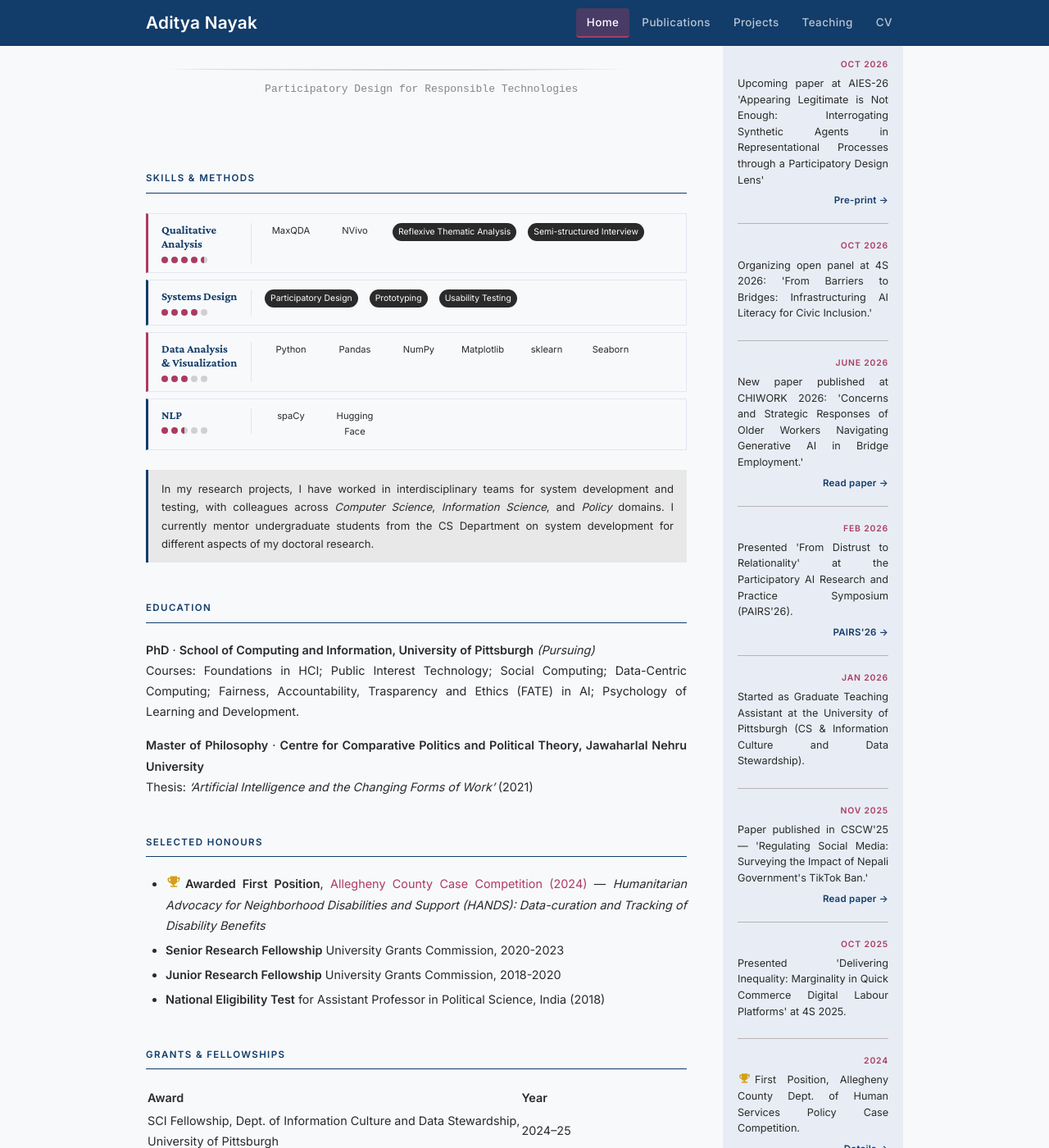
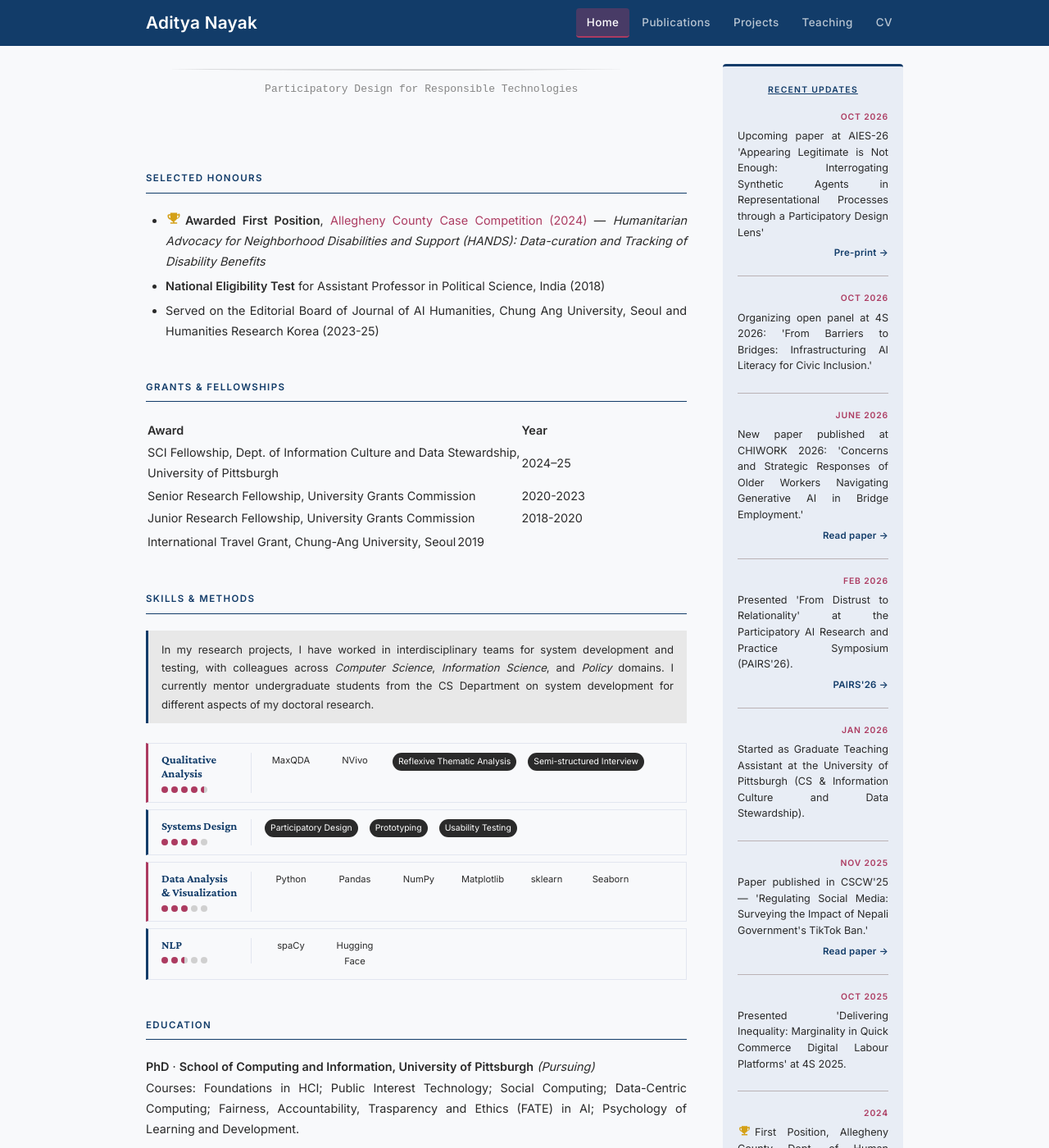
Before and after one commit to adityanayak-info/adityanayak-info.github.io, a Jekyll site: the page built from index.md, in a window 1280 px wide and 1400 px high, scrolled down 1022 px. Shown: the whole window at 82% size. Built offline with Jekyll 4.4.1, drawn with Linux system fonts in a browser that asks for light colours; our own code applies the rules of GitHub Pages for plain Markdown files; some of the changed lines change nothing that is shown; some of the changed text lies outside the part shown.

Commit message:
Update index.md with honours and fellowships
Added sections for Selected Honours and Grants & Fellowships to index.md, detailing awards and fellowships received.

```diff
--- a/index.md
+++ b/index.md
@@ -42,7 +42,29 @@ permalink: /
 -->
 
 
+
+## Selected Honours
+
+- <span><svg xmlns="http://www.w3.org/2000/svg" viewBox="0 0 24 24" fill="#D4A017" width="20" height="20" style="display:inline-block;vertical-align:-3px;margin-right:4px"><path d="M19 5h-2V3H7v2H5c-1.1 0-2 .9-2 2v1c0 2.55 1.92 4.63 4.39 4.94.63 1.5 1.98 2.63 3.61 2.96V17H7v2h10v-2h-4v-2.1c1.63-.33 2.98-1.46 3.61-2.96C19.08 11.63 21 9.55 21 7V6c0-1.1-.9-2-2-2zM7 10.82C5.84 10.4 5 9.3 5 8V7h2v3.82zm12-2.82c0 1.3-.84 2.4-2 2.82V7h2v1z"/></svg></span>**Awarded First Position**, [Allegheny County Case Competition (2024)](https://www.sci.pitt.edu/news/sci-phd-student-wins-allegheny-county-competition-supporting-refugees){:target="_blank"} — *Humanitarian Advocacy for Neighborhood Disabilities and Support (HANDS): Data-curation and Tracking of Disability Benefits*
+- **National Eligibility Test** for Assistant Professor in Political Science, India (2018)
+- Served on the Editorial Board of Journal of AI Humanities, Chung Ang University, Seoul and Humanities Research Korea (2023-25)
+
+## Grants & Fellowships
+
+| Award | Year |
+|---|---|
+| SCI Fellowship, Dept. of Information Culture and Data Stewardship,   <br> University of Pittsburgh | 2024–25 |
+| Senior Research Fellowship, University Grants Commission | 2020-2023 |
+|Junior Research Fellowship, University Grants Commission | 2018-2020 |
+
+| International Travel Grant, Chung-Ang University, Seoul | 2019 |
+
 ## Skills & Methods
+
+<div class="skill-collab">
+  In my research projects, I have worked in interdisciplinary teams for system development and testing, with colleagues across <em>Computer Science</em>, <em>Information Science</em>, and <em>Policy</em> domains. I currently mentor undergraduate students from the CS Department on system development for different aspects of my doctoral research.
+</div>
+
 
 <div class="sk-b-section">
 
@@ -153,12 +175,6 @@ permalink: /
 
 </div>
 
-<div class="skill-collab">
-  In my research projects, I have worked in interdisciplinary teams for system development and testing, with colleagues across <em>Computer Science</em>, <em>Information Science</em>, and <em>Policy</em> domains. I currently mentor undergraduate students from the CS Department on system development for different aspects of my doctoral research.
-</div>
-
-
-
 
 ## Education
 
@@ -167,17 +183,3 @@ Courses: Foundations in HCI; Public Interest Technology; Social Computing; Data-
 
 **Master of Philosophy** · <strong>Centre for Comparative Politics and Political Theory, Jawaharlal Nehru University</strong> <br>
 Thesis: *'Artificial Intelligence and the Changing Forms of Work'* (2021)
-
-## Selected Honours
-
-- <span><svg xmlns="http://www.w3.org/2000/svg" viewBox="0 0 24 24" fill="#D4A017" width="20" height="20" style="display:inline-block;vertical-align:-3px;margin-right:4px"><path d="M19 5h-2V3H7v2H5c-1.1 0-2 .9-2 2v1c0 2.55 1.92 4.63 4.39 4.94.63 1.5 1.98 2.63 3.61 2.96V17H7v2h10v-2h-4v-2.1c1.63-.33 2.98-1.46 3.61-2.96C19.08 11.63 21 9.55 21 7V6c0-1.1-.9-2-2-2zM7 10.82C5.84 10.4 5 9.3 5 8V7h2v3.82zm12-2.82c0 1.3-.84 2.4-2 2.82V7h2v1z"/></svg></span>**Awarded First Position**, [Allegheny County Case Competition (2024)](https://www.sci.pitt.edu/news/sci-phd-student-wins-allegheny-county-competition-supporting-refugees){:target="_blank"} — *Humanitarian Advocacy for Neighborhood Disabilities and Support (HANDS): Data-curation and Tracking of Disability Benefits*
-- **Senior Research Fellowship** University Grants Commission, 2020-2023
-- **Junior Research Fellowship** University Grants Commission, 2018-2020
-- **National Eligibility Test** for Assistant Professor in Political Science, India (2018)
-
-## Grants & Fellowships
-
-| Award | Year |
-|---|---|
-| SCI Fellowship, Dept. of Information Culture and Data Stewardship,   <br> University of Pittsburgh | 2024–25 |
-| International Travel Grant, Chung-Ang University, Seoul | 2019 |
```
